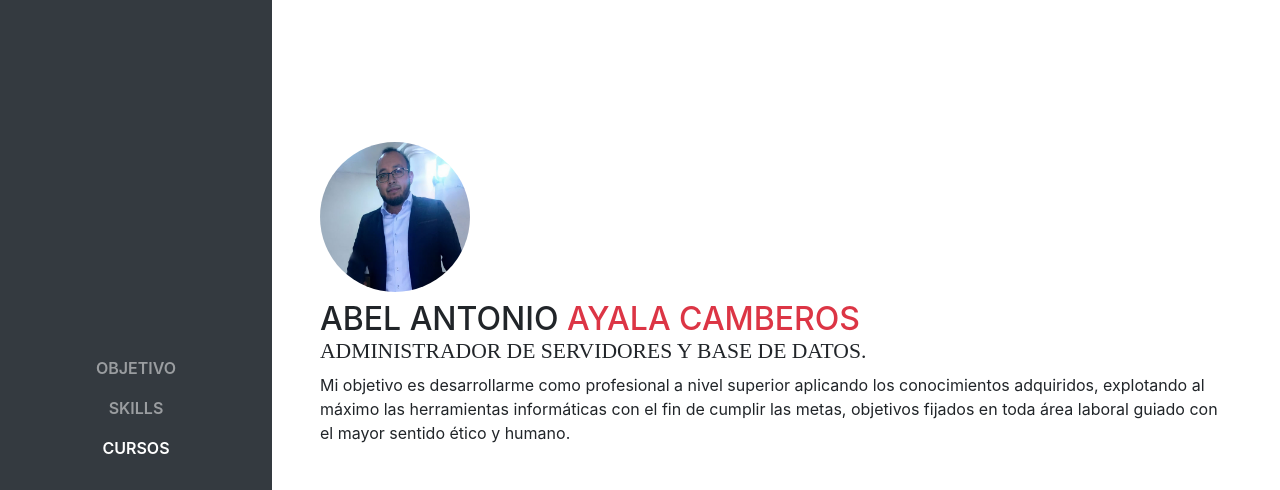
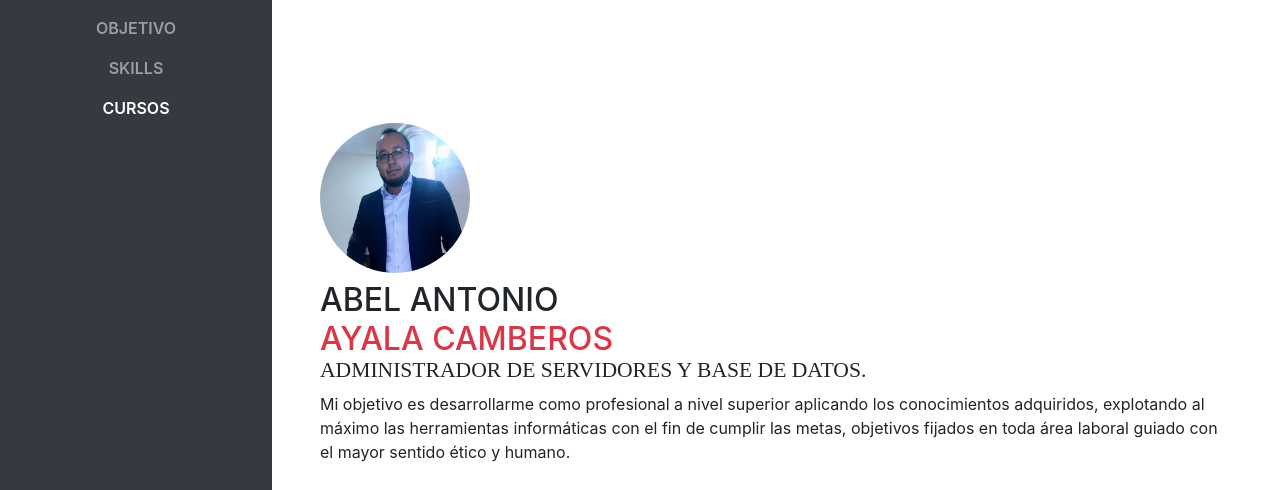
Before and after one commit to abelcamberos/abelcamberos, a website with bundled scripts: page index.html in a window 1280 px wide. Shown: the top 490 px of the page. Built offline with nearby package versions, Linux system fonts and the light colour scheme; a web font is replaced by a local one.

Commit message:
Add files via upload

```diff
--- a/index.html
+++ b/index.html
@@ -19,8 +19,8 @@
     <link href="https://fonts.googleapis.com/css?family=Saira+Extra+Condensed:100,200,300,400,500,600,700,800,900" rel="stylesheet">
     <link href="https://fonts.googleapis.com/css?family=Open+Sans:300,300i,400,400i,600,600i,700,700i,800,800i" rel="stylesheet">
     <link href="vendor/font-awesome/css/font-awesome.min.css" rel="stylesheet">
-    <link href="vendor/devicons/css/devicons.min.css" rel="stylesheet">
-    <link href="vendor/simple-line-icons/css/simple-line-icons.css" rel="stylesheet">
+
+
 
     <!-- Custom styles for this template -->
     <link href="css/resume.min.css" rel="stylesheet">
@@ -33,7 +33,7 @@
   <body id="page-top">
 <!-- BARRA LATERAL  -->
     <nav class="navbar navbar-expand-lg navbar-dark bg-dark fixed-top " id="sideNav">
-      <a class="navbar-brand js-scroll-trigger redimension " href="#page-top">
+
        <!--
         <span class="d-none d-lg-block"></span>
           <img class="img-fluid img-profile rounded-circle mx-auto mb-2" src="img/profile.jpg"  width="100" height="100">
@@ -75,6 +75,7 @@
 
           <img class="img-fluid img-profile rounded-circle mx-auto mb-2" src="img/profile.jpg" width="150" height="150" >
             <td> <h2 class="mb-0">Abel Antonio
+              <br>
               <span class="text-danger">Ayala Camberos</span></td>
 
 
```
